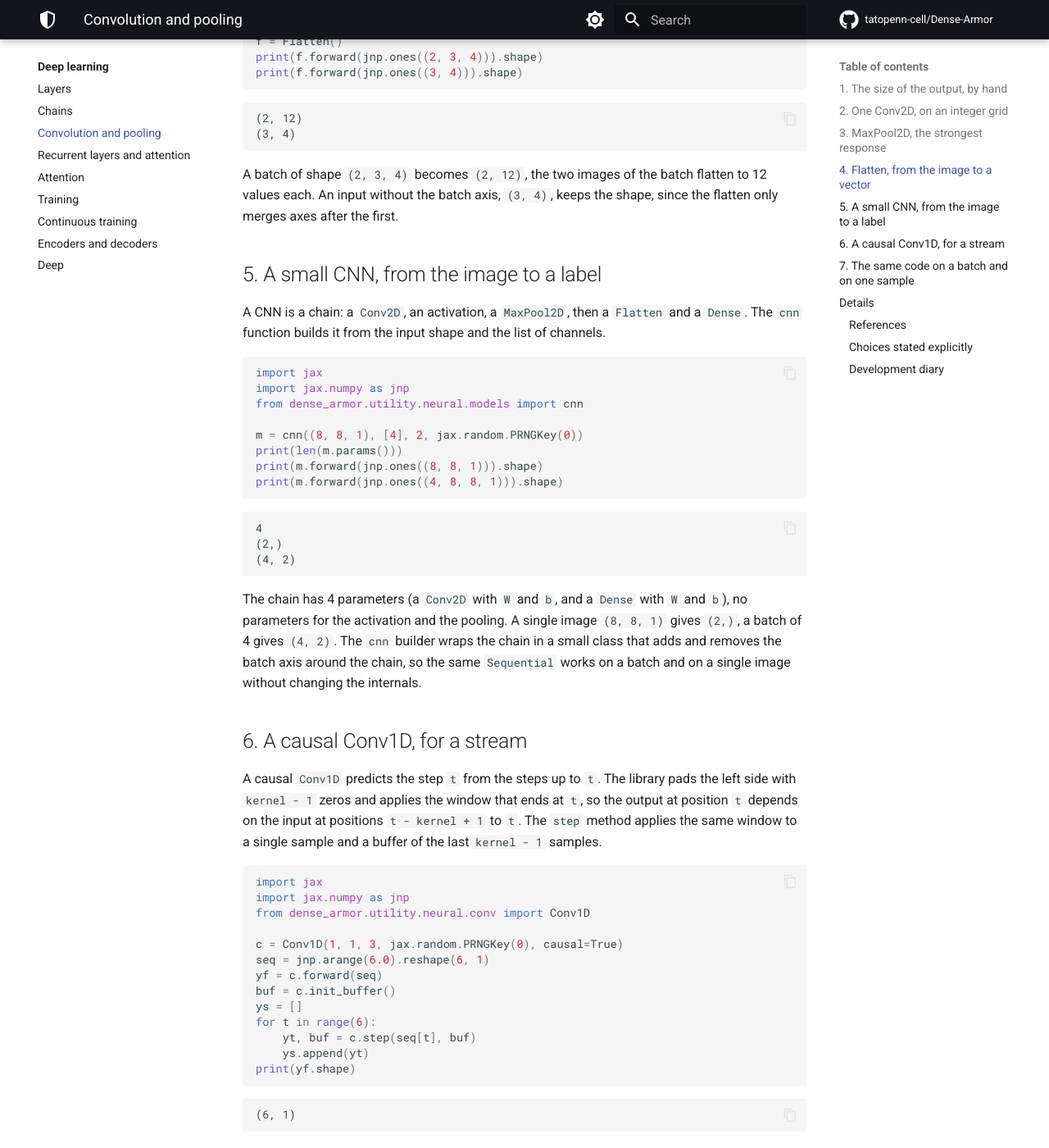
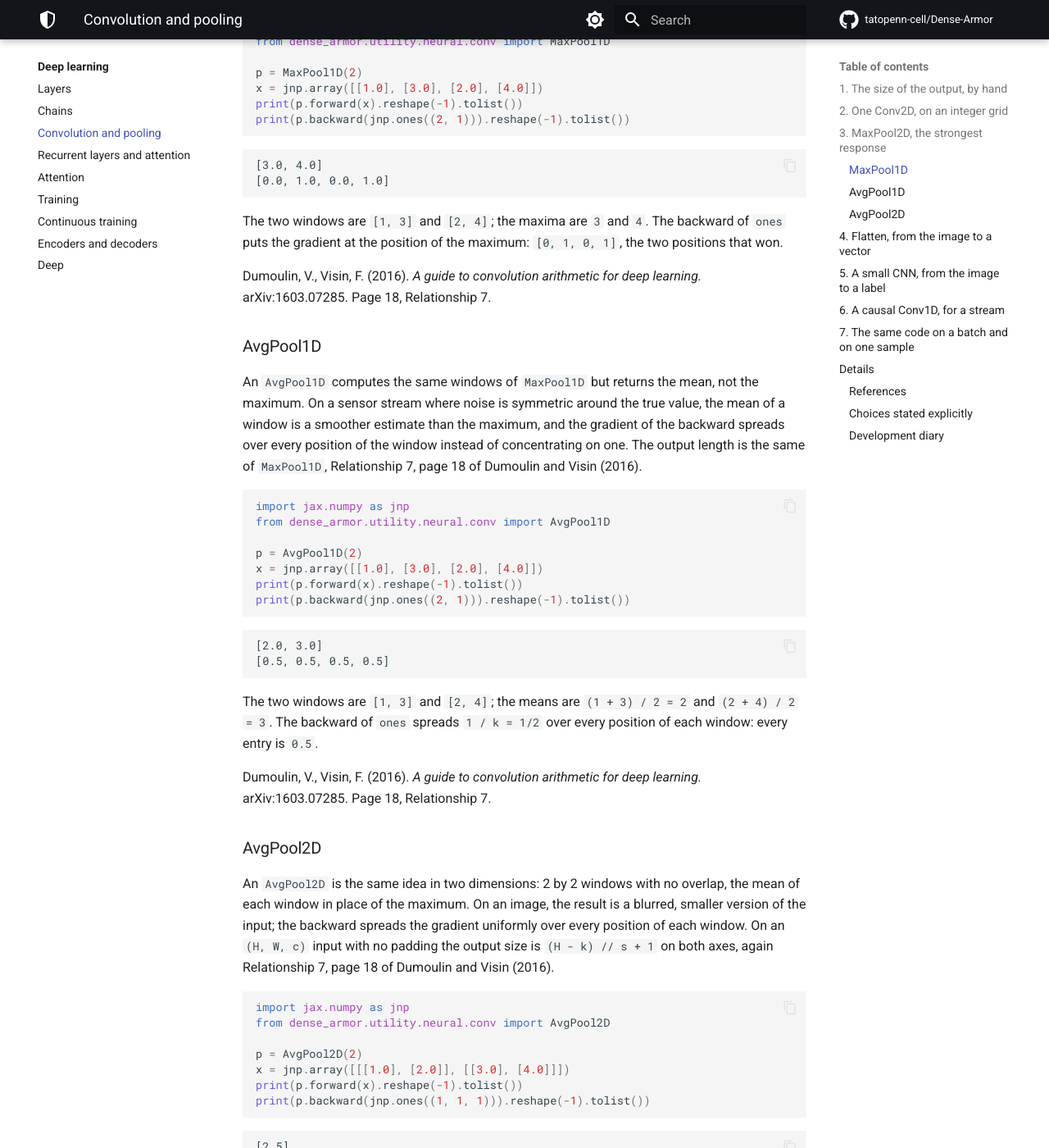
Before and after one commit to tatopenn-cell/Dense-Armor, an MkDocs documentation site: the page built from docs/neural/vision_layers.md, in a window 1280 px wide and 1400 px high, scrolled down 2473 px. Shown: the whole window at 82% size. Built offline with MkDocs 1.6.1 and Material for MkDocs 9.7.7, drawn with Linux system fonts in a browser that asks for light colours; comment, search, counter and statistics services are not loaded; some of the changed text lies outside the part shown.

Commit message:
taskN08 C: three sections in docs/neural/vision_layers.md
Before '## 4. Flatten, from the image to a vector', three sections after the section '## 3. MaxPool2D': ### MaxPool1D, ### AvgPool1D, ### AvgPool2D. Same shape as the sections of item B. Hand cases: MaxPool1D(2) on [1, 3, 2, 4] gives [3, 4] and backward(ones) = [0, 1, 0, 1]; AvgPool1D(2) gives [2, 3] and backward(ones) = [0.5, 0.5, 0.5, 0.5]; AvgPool2D(2) on a 2x2 input [1, 2, 3, 4] gives [2.5] and backward(ones) = [0.25, 0.25, 0.25, 0.25]. Reference: Dumoulin and Visin 2016, page 18, Relationship 7, the output size of the pooling.

Check: check_examples.py -> 3/3 classes OK for vision_layers.md, 3/3 blocks MATCH, 10/16 overall.

```diff
--- a/docs/neural/vision_layers.md
+++ b/docs/neural/vision_layers.md
@@ -70,6 +70,75 @@ print(np.asarray(y).reshape(2, 2).tolist())
 ~~~
 
 The four maxima `5, 7, 13, 15` are the bottom-right corners of the four 2 by 2 blocks: the maximum of `[0, 1, 4, 5]` is 5, of `[2, 3, 6, 7]` is 7, and so on. The output size follows Relationship 7, page 18 of the same reference, `o = floor((i - k) / s) + 1`, with no padding, valid for any type of pooling.
+
+### MaxPool1D
+
+A `MaxPool1D` slides a window along the length of a sequence, channel by channel, and keeps the maximum of each window. It is the one-dimensional version of the pooling above: on a sensor stream it keeps the strongest response of each window and discards the position of the weaker ones. The output length follows Relationship 7, page 18 of Dumoulin and Visin (2016), `o = floor((i - k) / s) + 1`, the same formula as the 2-D case.
+
+~~~python
+import jax.numpy as jnp
+from dense_armor.utility.neural.conv import MaxPool1D
+
+p = MaxPool1D(2)
+x = jnp.array([[1.0], [3.0], [2.0], [4.0]])
+print(p.forward(x).reshape(-1).tolist())
+print(p.backward(jnp.ones((2, 1))).reshape(-1).tolist())
+~~~
+
+~~~
+[3.0, 4.0]
+[0.0, 1.0, 0.0, 1.0]
+~~~
+
+The two windows are `[1, 3]` and `[2, 4]`; the maxima are `3` and `4`. The backward of `ones` puts the gradient at the position of the maximum: `[0, 1, 0, 1]`, the two positions that won.
+
+Dumoulin, V., Visin, F. (2016). *A guide to convolution arithmetic for deep learning.* arXiv:1603.07285. Page 18, Relationship 7.
+
+### AvgPool1D
+
+An `AvgPool1D` computes the same windows of `MaxPool1D` but returns the mean, not the maximum. On a sensor stream where noise is symmetric around the true value, the mean of a window is a smoother estimate than the maximum, and the gradient of the backward spreads over every position of the window instead of concentrating on one. The output length is the same of `MaxPool1D`, Relationship 7, page 18 of Dumoulin and Visin (2016).
+
+~~~python
+import jax.numpy as jnp
+from dense_armor.utility.neural.conv import AvgPool1D
+
+p = AvgPool1D(2)
+x = jnp.array([[1.0], [3.0], [2.0], [4.0]])
+print(p.forward(x).reshape(-1).tolist())
+print(p.backward(jnp.ones((2, 1))).reshape(-1).tolist())
+~~~
+
+~~~
+[2.0, 3.0]
+[0.5, 0.5, 0.5, 0.5]
+~~~
+
+The two windows are `[1, 3]` and `[2, 4]`; the means are `(1 + 3) / 2 = 2` and `(2 + 4) / 2 = 3`. The backward of `ones` spreads `1 / k = 1/2` over every position of each window: every entry is `0.5`.
+
+Dumoulin, V., Visin, F. (2016). *A guide to convolution arithmetic for deep learning.* arXiv:1603.07285. Page 18, Relationship 7.
+
+### AvgPool2D
+
+An `AvgPool2D` is the same idea in two dimensions: 2 by 2 windows with no overlap, the mean of each window in place of the maximum. On an image, the result is a blurred, smaller version of the input; the backward spreads the gradient uniformly over every position of each window. On an `(H, W, c)` input with no padding the output size is `(H - k) // s + 1` on both axes, again Relationship 7, page 18 of Dumoulin and Visin (2016).
+
+~~~python
+import jax.numpy as jnp
+from dense_armor.utility.neural.conv import AvgPool2D
+
+p = AvgPool2D(2)
+x = jnp.array([[[1.0], [2.0]], [[3.0], [4.0]]])
+print(p.forward(x).reshape(-1).tolist())
+print(p.backward(jnp.ones((1, 1, 1))).reshape(-1).tolist())
+~~~
+
+~~~
+[2.5]
+[0.25, 0.25, 0.25, 0.25]
+~~~
+
+The single window is the whole `2 x 2` input, `[1, 2, 3, 4]`; its mean is `(1 + 2 + 3 + 4) / 4 = 2.5`. The backward of `ones` spreads `1 / (k * k) = 1/4 = 0.25` over every position, so all four entries are `0.25`.
+
+Dumoulin, V., Visin, F. (2016). *A guide to convolution arithmetic for deep learning.* arXiv:1603.07285. Page 18, Relationship 7.
 
 ## 4. Flatten, from the image to a vector
 
```
